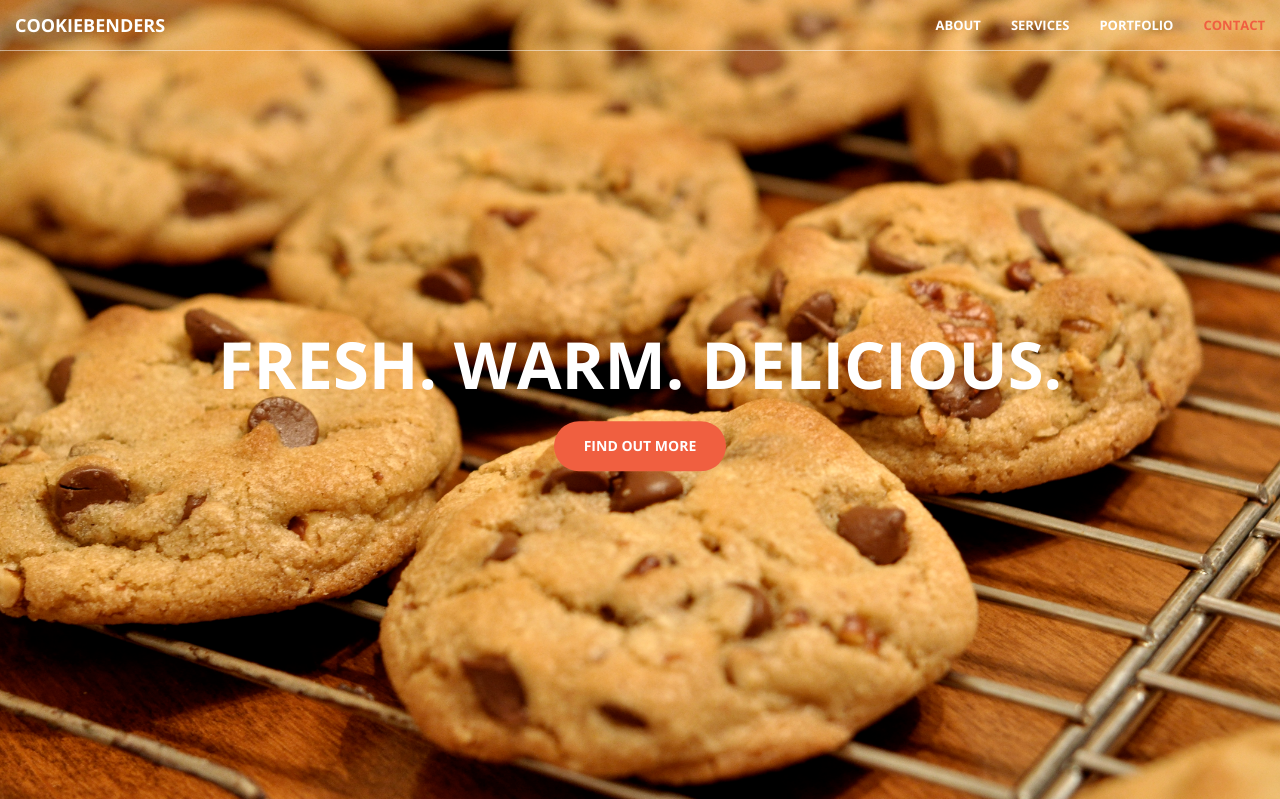
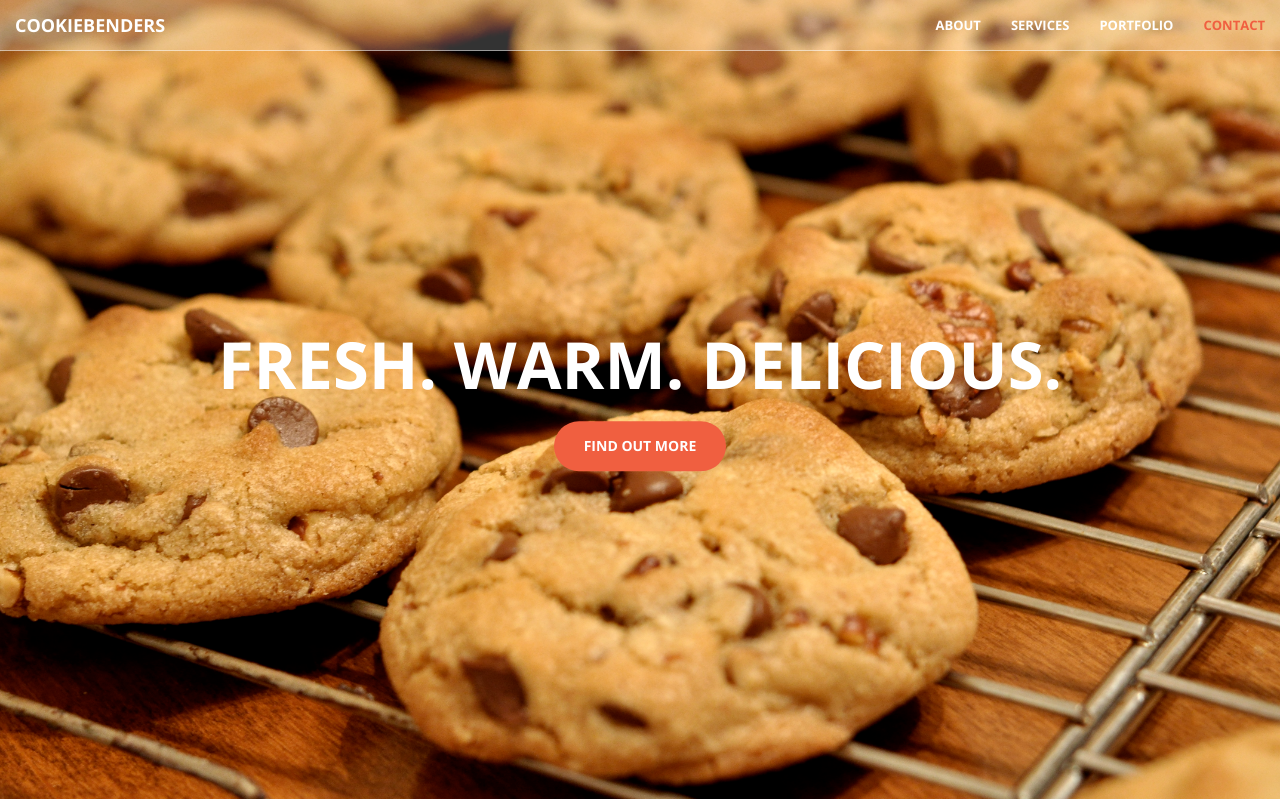
Before and after one commit to skwang/cookiebenders_main, a Django app: page / in a window 1280 px wide. Shown: the top 799 px of the page. Run offline with Django 3.2, Linux system fonts and the light colour scheme; some libraries are stand-ins or nearby versions.

Commit message:
more frontend tweaks

```diff
--- a/static/css/creative.css
+++ b/static/css/creative.css
@@ -124,7 +124,7 @@ aside {
 @media(min-width:768px) {
     .navbar-default {
         border-color: rgba(255,255,255,.5);
-        background-color: transparent;
+        background-color: rgba(255,255,255,.2);
     }
 
     .navbar-default .navbar-header .navbar-brand {
```
